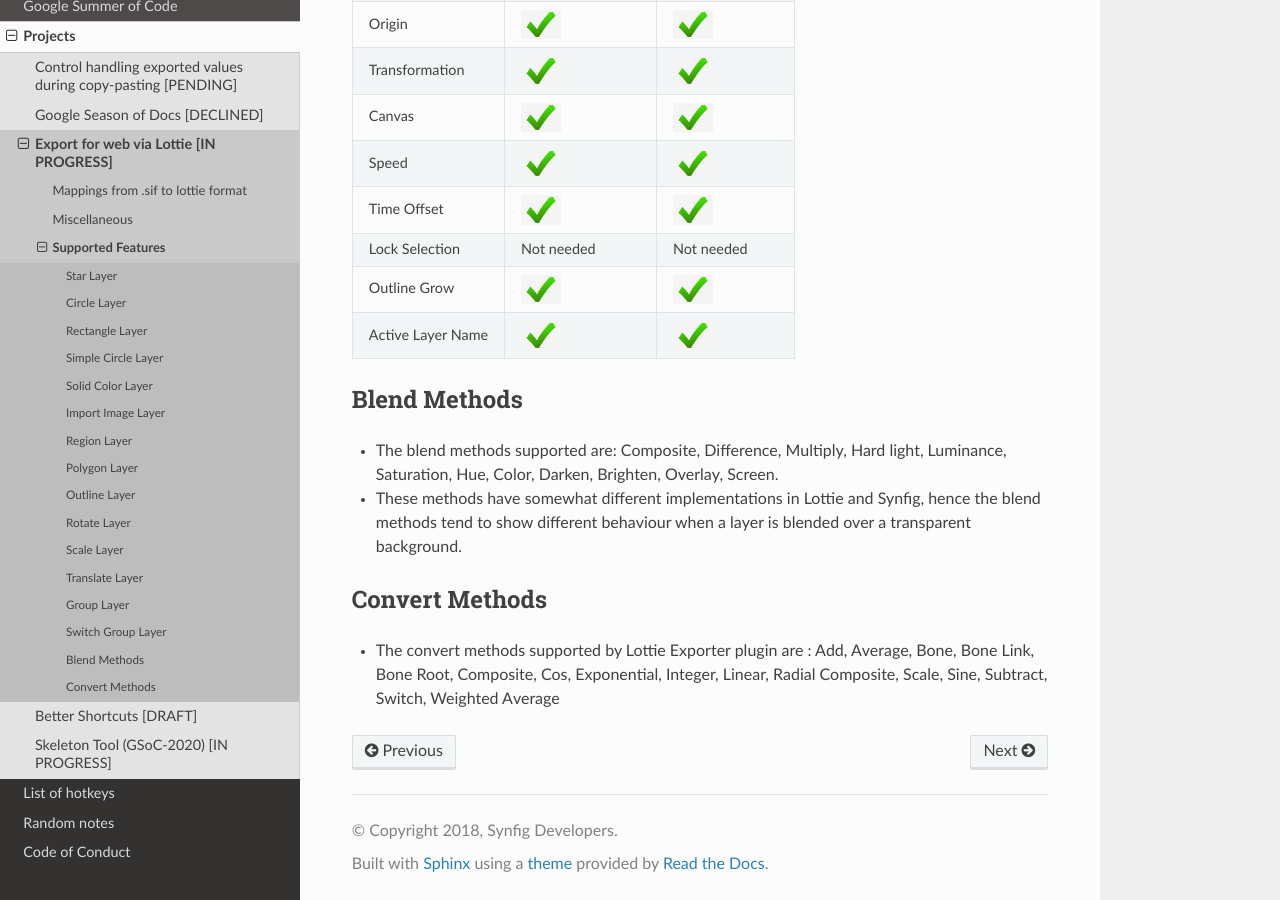
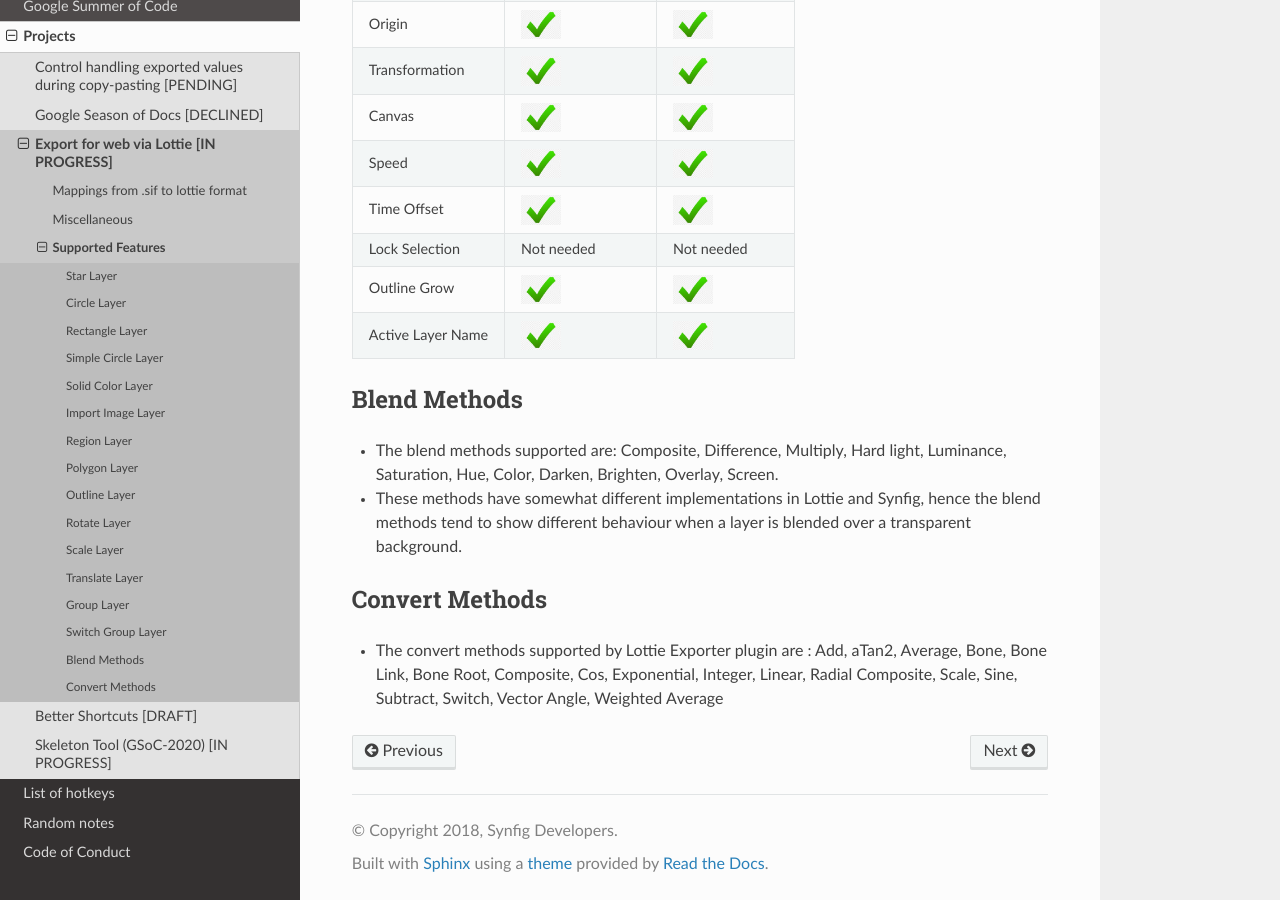
Before and after one commit to synfig/synfig-docs-dev, a Sphinx documentation site: the page built from docs/projects/lottie/supported.rst, in a window 1280 px wide and 900 px high, scrolled down 6884 px. Built offline with Sphinx 7.4.7 and the Read the Docs theme 2.0.0, drawn with Linux system fonts in a browser that asks for light colours.

Commit message:
Added documentation for Lottie convert methods

```diff
--- a/docs/projects/lottie/supported.rst
+++ b/docs/projects/lottie/supported.rst
@@ -369,4 +369,4 @@
 
 Convert Methods
 ---------------
-- The convert methods supported by Lottie Exporter plugin are : Add, Average, Bone, Bone Link, Bone Root, Composite, Cos, Exponential, Integer, Linear, Radial Composite, Scale, Sine, Subtract, Switch, Weighted Average
+- The convert methods supported by Lottie Exporter plugin are : Add, aTan2, Average, Bone, Bone Link, Bone Root, Composite, Cos, Exponential, Integer, Linear, Radial Composite, Scale, Sine, Subtract, Switch, Vector Angle, Weighted Average
```
